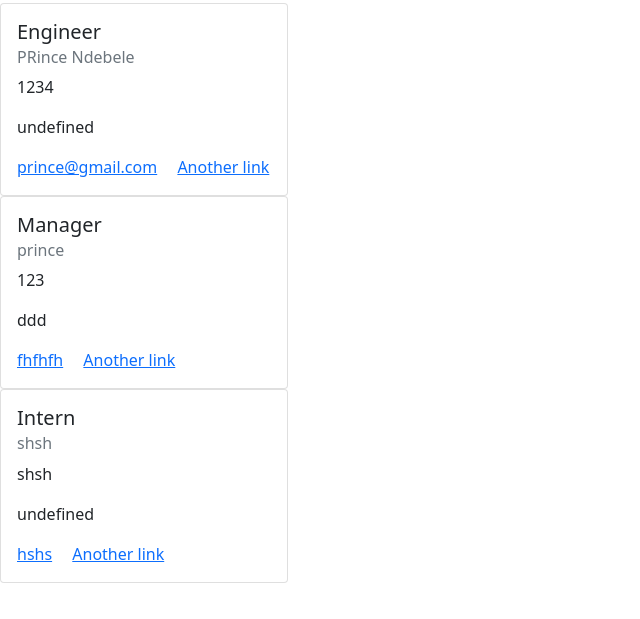
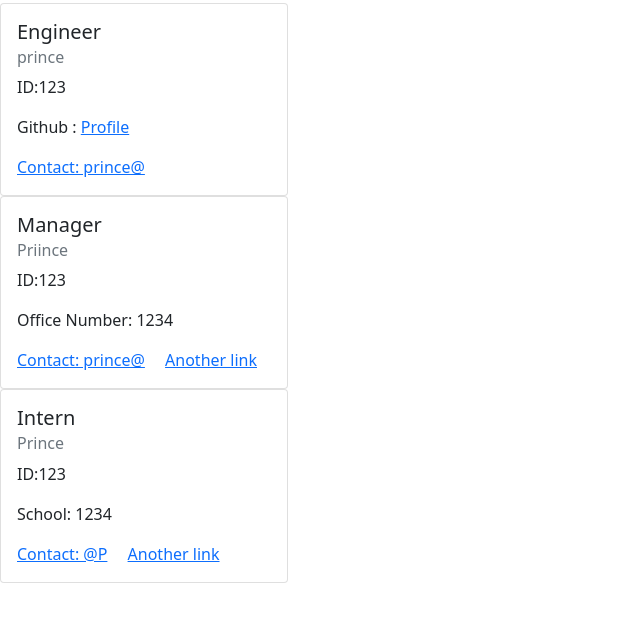
Before and after one commit to princen02/teamProfileGenerator, a website: page index.html in a window 1280 px wide. Shown: the part 53-672 px from the top of the page, without its empty margins (0-640 px from the left). Drawn offline with nearby package versions, Linux system fonts and the light colour scheme.

Commit message:
We got all the profiles to work

```diff
--- a/index.html
+++ b/index.html
@@ -16,21 +16,21 @@
        <div class="card" style="width: 18rem;">
   <div class="card-body">
     <h5 class="card-title">Engineer</h5>
-    <h6 class="card-subtitle mb-2 text-muted">PRince Ndebele</h6>
-    <p class="card-text">1234</p>
-    <p class="card-text">undefined</p>
-    <a href="mail:prince@gmail.com" class="card-link">prince@gmail.com</a>
-    <a href="#" class="card-link">Another link</a>
+    <h6 class="card-subtitle mb-2 text-muted">prince</h6>
+    <p class="card-text">ID:123</p>
+    <p class="card-text">Github : <a href="1234">Profile</a></p>
+    <a href="mail:prince@" class="card-link">Contact: prince@</a>
+
   </div>
 </div>
 
        <div class="card" style="width: 18rem;">
   <div class="card-body">
     <h5 class="card-title">Manager</h5>
-    <h6 class="card-subtitle mb-2 text-muted">prince</h6>
-    <p class="card-text">123</p>
-    <p class="card-text">ddd</p>
-    <a href="mail:fhfhfh" class="card-link">fhfhfh</a>
+    <h6 class="card-subtitle mb-2 text-muted">Priince</h6>
+    <p class="card-text">ID:123</p>
+    <p class="card-text">Office Number: 1234</p>
+    <a href="mail:prince@" class="card-link">Contact: prince@</a>
     <a href="#" class="card-link">Another link</a>
   </div>
 </div>
@@ -38,10 +38,10 @@
        <div class="card" style="width: 18rem;">
   <div class="card-body">
     <h5 class="card-title">Intern</h5>
-    <h6 class="card-subtitle mb-2 text-muted">shsh</h6>
-    <p class="card-text">shsh</p>
-    <p class="card-text">undefined</p>
-    <a href="mail:hshs" class="card-link">hshs</a>
+    <h6 class="card-subtitle mb-2 text-muted">Prince</h6>
+    <p class="card-text">ID:123</p>
+    <p class="card-text">School: 1234</p>
+    <a href="mail:@P" class="card-link">Contact: @P</a>
     <a href="#" class="card-link">Another link</a>
   </div>
 </div>
```
Also changed, not shown: index.js (+10 -10 lines).
